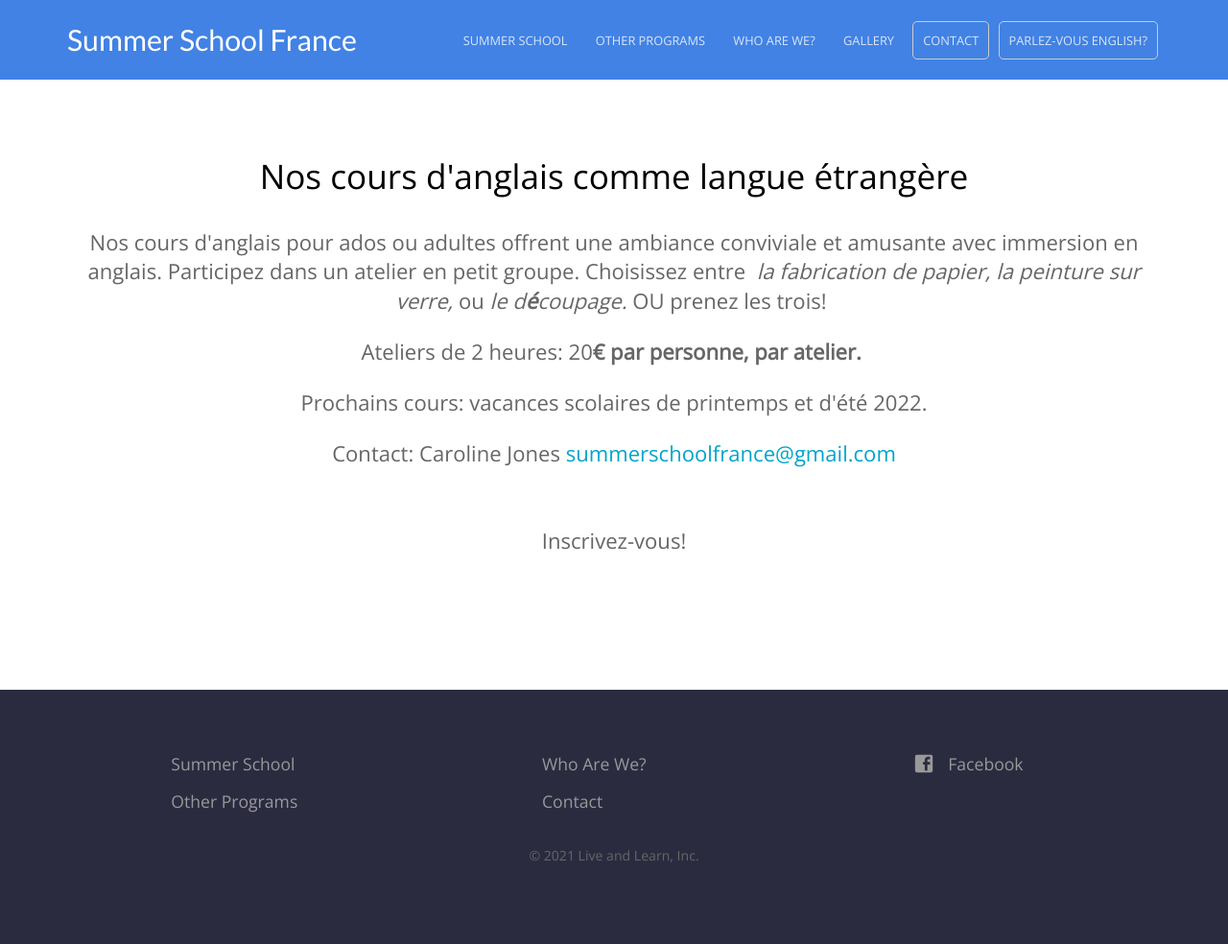
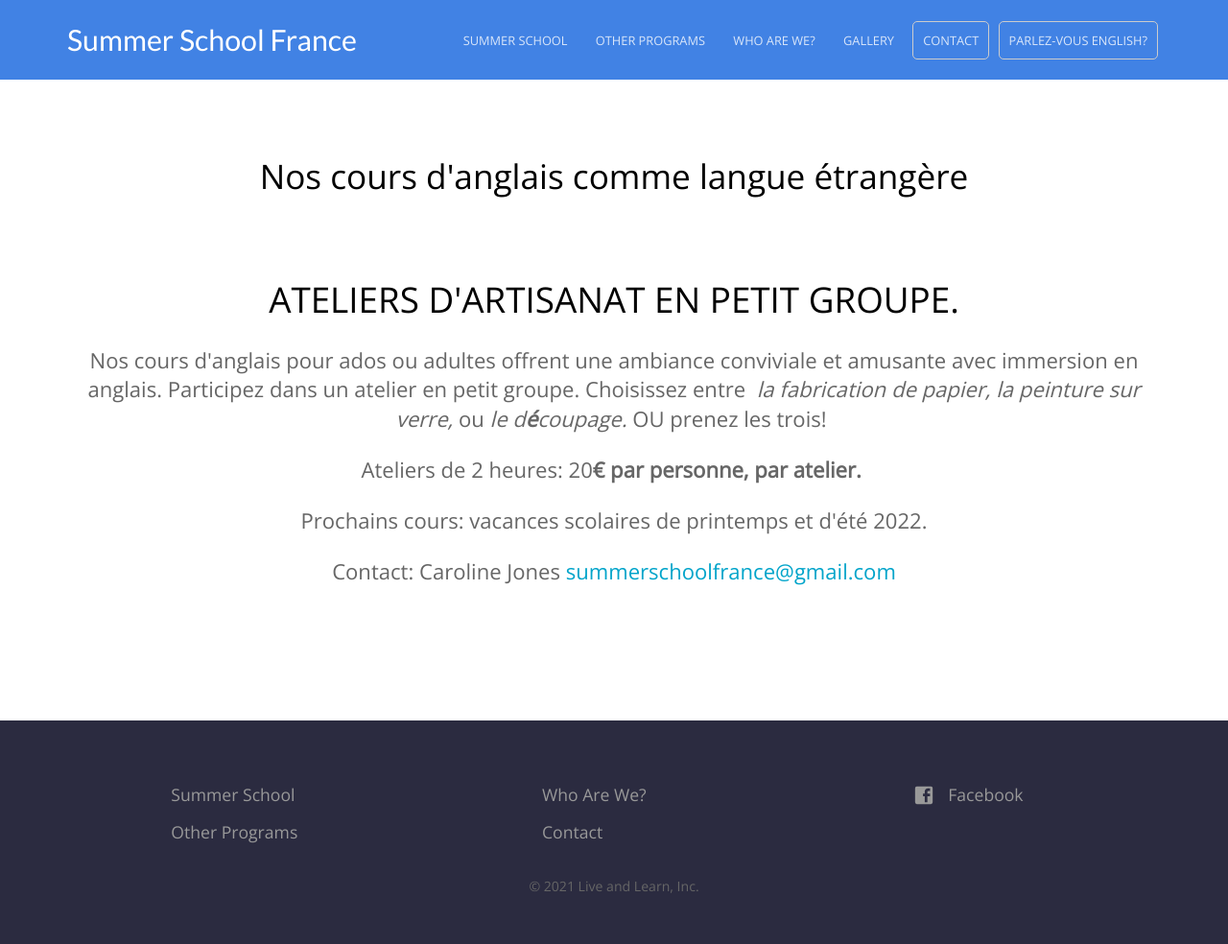
Before and after one commit to baritchie/project1, a Jekyll site: the page built from parlezvousenglish.html, in a window 1280 px wide. Shown: the whole page at 96% size. Built offline with Jekyll 4.4.1, drawn with Linux system fonts in a browser that asks for light colours; before the commit the page ends 952 px from its top, so only the background shows below that.

Commit message:
Updated 'parlezvousenglish.html' via CloudCannon

```diff
--- a/parlezvousenglish.html
+++ b/parlezvousenglish.html
@@ -5,11 +5,13 @@ description:
 ---
 
 <div class="otherprograms center-text editable">
+            	<p>&nbsp;</p>
+            	<h1>ATELIERS D'ARTISANAT EN PETIT GROUPE.</h1>
             	<p>Nos cours d'anglais pour ados ou adultes offrent une ambiance conviviale et amusante avec immersion en anglais. Participez dans un atelier en petit groupe. Choisissez entre&nbsp;<em>&nbsp;la fabrication de papier, la peinture sur verre, </em>ou <em>le d<strong>&eacute;</strong>coupage.</em> OU prenez les trois!&nbsp;</p>
             	<p>Ateliers de 2 heures: 20<strong>&euro; par personne, par atelier.&nbsp;</strong></p>
             	<p>Prochains cours: vacances scolaires de printemps et d'&eacute;t&eacute; 2022.</p>
             	<p>Contact: Caroline Jones <a href="mailto:summerschoolfrance@gmail.com">summerschoolfrance@gmail.com</a></p>
             </div>
 <div class="cta button center-text editable">
-	<p>Inscrivez-vous!</p>
+
 </div>
```
